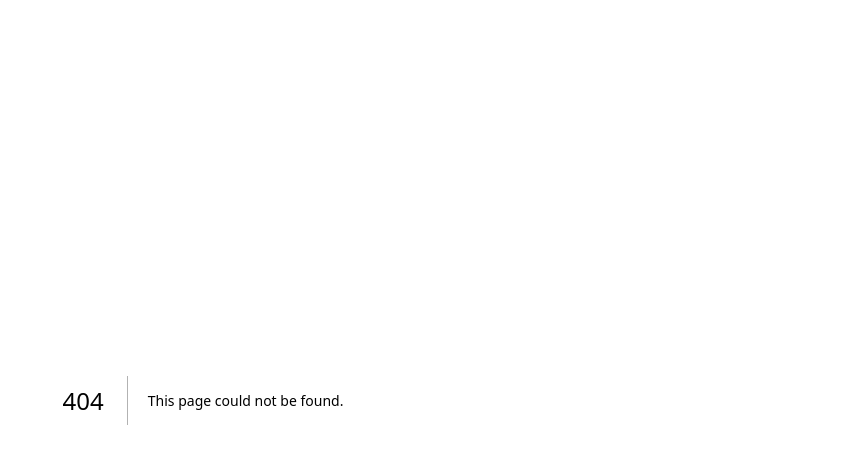
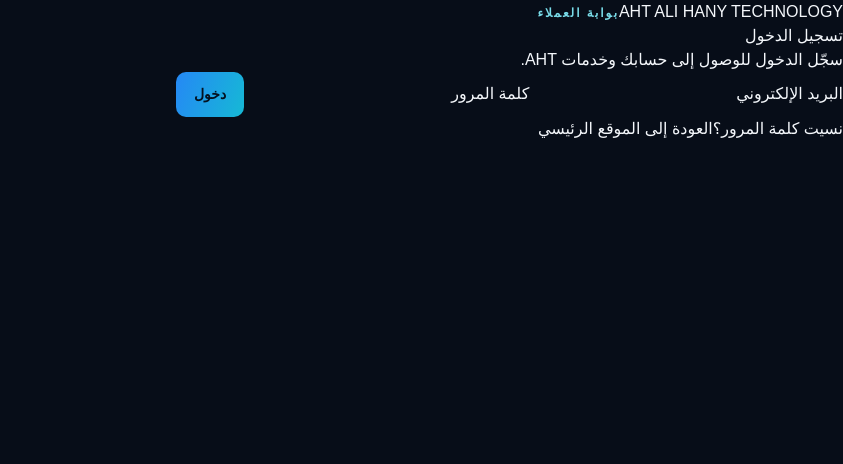
Before and after one commit to secretzoneoffical-collab/ahttechnology-website, a Next.js app: page /login in a window 1280 px wide. Before the commit this address had no page. Shown: the top 464 px of the page, without its empty margins (437-1280 px from the left). Built offline with nearby package versions, Linux system fonts and the light colour scheme.

Commit message:
Add sign-in page

```diff
--- /dev/null
+++ b/app/login/page.tsx
@@ -0,0 +1,57 @@
+"use client";
+
+import { FormEvent, useState } from "react";
+import Link from "next/link";
+import { useRouter, useSearchParams } from "next/navigation";
+import { createClient } from "@/lib/supabase/client";
+
+export default function LoginPage() {
+  const router = useRouter();
+  const searchParams = useSearchParams();
+  const [email, setEmail] = useState("");
+  const [password, setPassword] = useState("");
+  const [error, setError] = useState("");
+  const [loading, setLoading] = useState(false);
+
+  async function handleSubmit(event: FormEvent<HTMLFormElement>) {
+    event.preventDefault();
+    setError("");
+    setLoading(true);
+
+    const supabase = createClient();
+    const { error: signInError } = await supabase.auth.signInWithPassword({
+      email: email.trim(),
+      password
+    });
+
+    setLoading(false);
+    if (signInError) {
+      setError("تعذر تسجيل الدخول. راجع البريد الإلكتروني وكلمة المرور.");
+      return;
+    }
+
+    router.replace(searchParams.get("next") || "/dashboard");
+    router.refresh();
+  }
+
+  return (
+    <main className="auth-page" dir="rtl">
+      <section className="auth-card">
+        <Link className="auth-brand" href="/">AHT <span>ALI HANY TECHNOLOGY</span></Link>
+        <span className="eyebrow">بوابة العملاء</span>
+        <h1>تسجيل الدخول</h1>
+        <p className="auth-muted">سجّل الدخول للوصول إلى حسابك وخدمات AHT.</p>
+        <form className="auth-form" onSubmit={handleSubmit}>
+          <label htmlFor="email">البريد الإلكتروني</label>
+          <input id="email" type="email" autoComplete="email" required value={email} onChange={(event) => setEmail(event.target.value)} />
+          <label htmlFor="password">كلمة المرور</label>
+          <input id="password" type="password" autoComplete="current-password" required value={password} onChange={(event) => setPassword(event.target.value)} />
+          {error && <p className="auth-error" role="alert">{error}</p>}
+          <button className="button-primary auth-submit" type="submit" disabled={loading}>{loading ? "جارٍ تسجيل الدخول..." : "دخول"}</button>
+        </form>
+        <Link className="auth-link" href="/forgot-password">نسيت كلمة المرور؟</Link>
+        <Link className="auth-back" href="/">العودة إلى الموقع الرئيسي</Link>
+      </section>
+    </main>
+  );
+}
```
